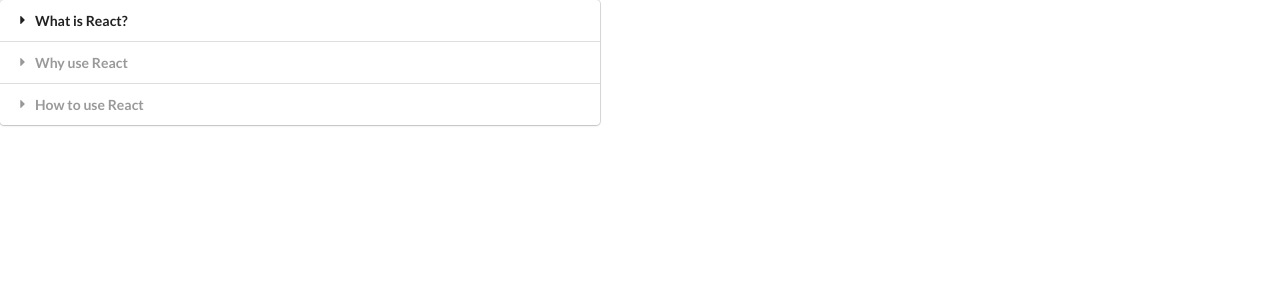
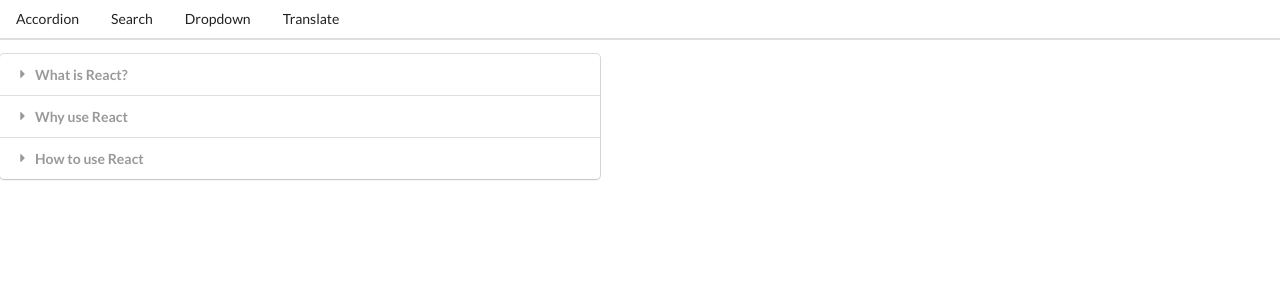
Before and after one commit to billiramirez/widget-hooks-update-course, a React (Create React App) app: page / in a window 1280 px wide. Shown: the top 300 px of the page. Built offline with nearby package versions, Linux system fonts and the light colour scheme.

Commit message:
creating navigation

```diff
--- a/src/App.js
+++ b/src/App.js
@@ -4,6 +4,7 @@ import Search from "./components/Search";
 import Dropdown from "./components/Dropdown";
 import Translate from "./components/Translate";
 import Route from "./components/Route";
+import Header from "./components/Header";
 
 const items = [
   {
@@ -40,6 +41,7 @@ export default () => {
 
   return (
     <div>
+      <Header />
       <Route path="/">
         <Accordion items={items} />
       </Route>
--- /dev/null
+++ b/src/components/Header.js
@@ -0,0 +1,22 @@
+import React from "react";
+
+const Header = () => {
+  return (
+    <div className="ui secondary pointing menu">
+      <a href="/" className="item">
+        Accordion
+      </a>
+      <a href="/list" className="item">
+        Search
+      </a>
+      <a href="/dropdown" className="item">
+        Dropdown
+      </a>
+      <a href="/translate" className="item">
+        Translate
+      </a>
+    </div>
+  );
+};
+
+export default Header;
```
